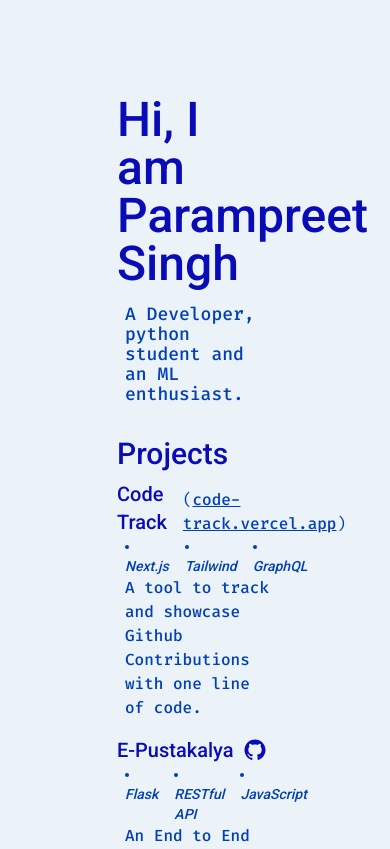
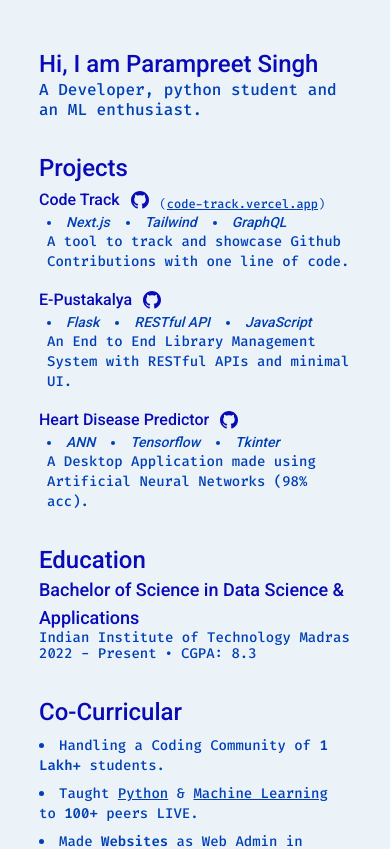
Before and after one commit to Param302/portfolio, a Next.js app in the folder portfolio/: page / in a window 390 px wide. Shown: the top 849 px of the page. Built offline with nearby package versions, Linux system fonts and the light colour scheme.

Commit message:
feat: Add responsiveness

```diff
--- a/portfolio/src/app/components/About.js
+++ b/portfolio/src/app/components/About.js
@@ -1,8 +1,8 @@
 export default function About() {
     return (
-        <section className="flex flex-col space-y-4">
-            <h1 className="text-5xl font-medium font-heading">Hi, I am Parampreet Singh</h1>
-            <p className="pl-2 text-lg font-medium leading-5">
+        <section className="flex flex-col md:space-y-1 xl:space-y-3">
+            <h1 className="text-2xl sm:text-3xl md:text-4xl xl:text-5xl font-medium font-heading">Hi, I am Parampreet Singh</h1>
+            <p className="text-md md:text-lg font-medium leading-5">
                 A Developer, python student and an ML enthusiast.
             </p>
         </section>
--- a/portfolio/src/app/components/CoCurricular.js
+++ b/portfolio/src/app/components/CoCurricular.js
@@ -1,8 +1,8 @@
 export default function CoCurricular() {
     return (
         <section id="cocurricular" className="flex flex-col space-y-2">
-            <h2 className="text-3xl font-medium font-heading">Co-Curricular</h2>
-            <ul className="list-disc list-inside flex flex-col space-y-2 font-medium">
+            <h2 className="text-2xl md:text-3xl font-medium font-heading">Co-Curricular</h2>
+            <ul className="list-disc list-inside flex flex-col space-y-2 font-medium text-sm md:text-md">
                 <li>Handling a Coding Community of <span className="font-semibold">1 Lakh+</span> students.</li>
                 <li>Taught <a href="https://www.youtube.com/playlist?list=PLClULgPbRPsD-t0AYG8hR5iLIt2ZaNTkv" target="_blank" rel="noopener noreferrer" className="underline">Python</a> & <a href="https://www.youtube.com/playlist?list=PLClULgPbRPsA1twUfMlWkI4yJeqjsSi23" target="_blank" rel="noopener noreferrer" className="underline">Machine Learning</a> to <span className="font-semibold">100+</span> peers LIVE.</li>
                 <li>Made <span className="font-semibold">Websites</span> as Web Admin in college societies (<a href="https://synapse-society.github.io/Synapse/" target="_blank" rel="noopener noreferrer" className="underline">Synapse</a>, <a href="https://sahara-society.github.io/Sahara/" target="_blank" rel="noopener noreferrer" className="underline">Sahara</a>).</li>
--- a/portfolio/src/app/components/Education.js
+++ b/portfolio/src/app/components/Education.js
@@ -1,12 +1,12 @@
 export default function Education() {
     return (
-        <section id="education" className="flex flex-col space-y-2">
-            <h2 className="text-3xl font-medium font-heading">Education</h2>
+        <section id="education" className="flex flex-col md:space-y-2">
+            <h2 className="text-2xl md:text-3xl font-medium font-heading">Education</h2>
             <div>
-                <article className="flex flex-col space-y-1">
-                    <h3 className="text-xl font-medium font-heading">Bachelor of Science in Data Science & Applications</h3>
-                    <p className="text-lg font-medium leading-5">Indian Institute of Technology Madras</p>
-                    <div className="flex flex-row space-x-2 font-medium leading-5">
+                <article className="flex flex-col -space-y-1">
+                    <h3 className="text-lg md:text-xl font-medium font-heading">Bachelor of Science in Data Science & Applications</h3>
+                    <p className="text-sm md:text-lg font-medium">Indian Institute of Technology Madras</p>
+                    <div className="flex flex-row space-x-2 font-medium text-sm md:text-md">
                         <p>2022 - Present</p>
                         <span>•</span>
                         <p>CGPA: 8.3</p>
--- a/portfolio/src/app/components/Projects.js
+++ b/portfolio/src/app/components/Projects.js
@@ -1,48 +1,48 @@
 export default function Projects() {
     return (
-        <section id="projects" className="flex flex-col space-y-2">
-            <h2 className="text-3xl font-medium font-heading">Projects</h2>
+        <section id="projects" className="flex flex-col space-y-1 md:space-y-2">
+            <h2 className="text-2xl md:text-3xl font-medium font-heading">Projects</h2>
             <div className="flex flex-col space-y-4">
                 <article>
                     <div className="flex flex-row items-center gap-2">
-                        <h3 className="text-xl font-medium font-heading">Code Track</h3>
-                        <a href="https://github.com/Param302/CodeTrack/" target="_blank" rel="noopener noreferrer"><img src="github.svg" alt="Github" className="h-7 w-7"/></a>
-                        <span className="self-end">(<a className="underline font-medium" href="https://code-track.vercel.app/" target="_blank" rel="noopener noreferrer">code-track.vercel.app</a>)</span>
+                        <h3 className="text-md md:text-lg md:text-xl font-medium font-heading">Code Track</h3>
+                        <a href="https://github.com/Param302/CodeTrack/" target="_blank" rel="noopener noreferrer"><img src="github.svg" alt="Github" className="h-6 w-6"/></a>
+                        <span className="self-end text-xs md:text-lg">(<a className="underline font-medium" href="https://code-track.vercel.app/" target="_blank" rel="noopener noreferrer">code-track.vercel.app</a>)</span>
                     </div>
                     <ul className="list-disc list-inside italic flex flex-row gap-4 text-sm pl-2 font-heading font-medium">
                         <li>Next.js</li>
                         <li>Tailwind</li>
                         <li>GraphQL</li>
                     </ul>
-                    <p className="pl-2 font-medium">
+                    <p className="pl-2 font-medium text-sm md:text-md">
                         A tool to track and showcase Github Contributions with one line of code.
                     </p>
                 </article>
                 <article>
                     <div className="flex flex-row items-center gap-2">
-                        <h3 className="text-xl font-medium font-heading">E-Pustakalya</h3>
-                        <a href="https://github.com/Param302/Library-Management-System/" target="_blank" rel="noopener noreferrer"><img src="github.svg" alt="Github" className="h-7 w-7"/></a>
+                        <h3 className="text-md md:text-lg md:text-xl font-medium font-heading">E-Pustakalya</h3>
+                        <a href="https://github.com/Param302/Library-Management-System/" target="_blank" rel="noopener noreferrer"><img src="github.svg" alt="Github" className="h-6 w-6"/></a>
                     </div>
                     <ul className="list-disc list-inside italic flex flex-row gap-4 text-sm pl-2 font-heading font-medium">
                         <li>Flask</li>
                         <li>RESTful API</li>
                         <li>JavaScript</li>
                     </ul>
-                    <p className="pl-2 font-medium">
+                    <p className="pl-2 font-medium text-sm md:text-md">
                         An End to End Library Management System with RESTful APIs and minimal UI.
                     </p>
                 </article>
                 <article>
                     <div className="flex flex-row items-center gap-2">
-                        <h3 className="text-xl font-medium font-heading">Heart Disease Predictor</h3>
-                        <a href="https://github.com/Param302/Heart-Disease-predictor/" target="_blank" rel="noopener noreferrer"><img src="github.svg" alt="Github" className="h-7 w-7"/></a>
+                        <h3 className="text-md md:text-lg md:text-xl font-medium font-heading">Heart Disease Predictor</h3>
+                        <a href="https://github.com/Param302/Heart-Disease-predictor/" target="_blank" rel="noopener noreferrer"><img src="github.svg" alt="Github" className="h-6 w-6"/></a>
                     </div>
                     <ul className="list-disc list-inside italic flex flex-row gap-4 text-sm pl-2 font-heading font-medium">
                         <li>ANN</li>
                         <li>Tensorflow</li>
                         <li>Tkinter</li>
                     </ul>
-                    <p className="pl-2 font-medium">
+                    <p className="pl-2 font-medium text-sm md:text-md">
                         A Desktop Application made using Artificial Neural Networks (98% acc).
                     </p>
                 </article>
--- a/portfolio/src/app/layout.js
+++ b/portfolio/src/app/layout.js
@@ -28,7 +28,7 @@
     return (
         <html lang="en">
             <body
-                className={`${headingFont.className} ${descriptionFont.className} antialiased flex flex-col items-center py-24`}
+                className={`${headingFont.className} ${descriptionFont.className} antialiased flex flex-col items-center py-12 md:py-16 lg:py-24`}
             >
                 {children}
             </body>
--- a/portfolio/src/app/page.js
+++ b/portfolio/src/app/page.js
@@ -7,7 +7,7 @@
 
 export default function Home() {
     return (
-        <main className="w-2/5 flex flex-col space-y-8">
+        <main className="w-4/5 lg:w-3/5 2xl:w-2/5 flex flex-col space-y-8">
             <About/>
             {/* <Experience/> */}
             <Projects/>
```
